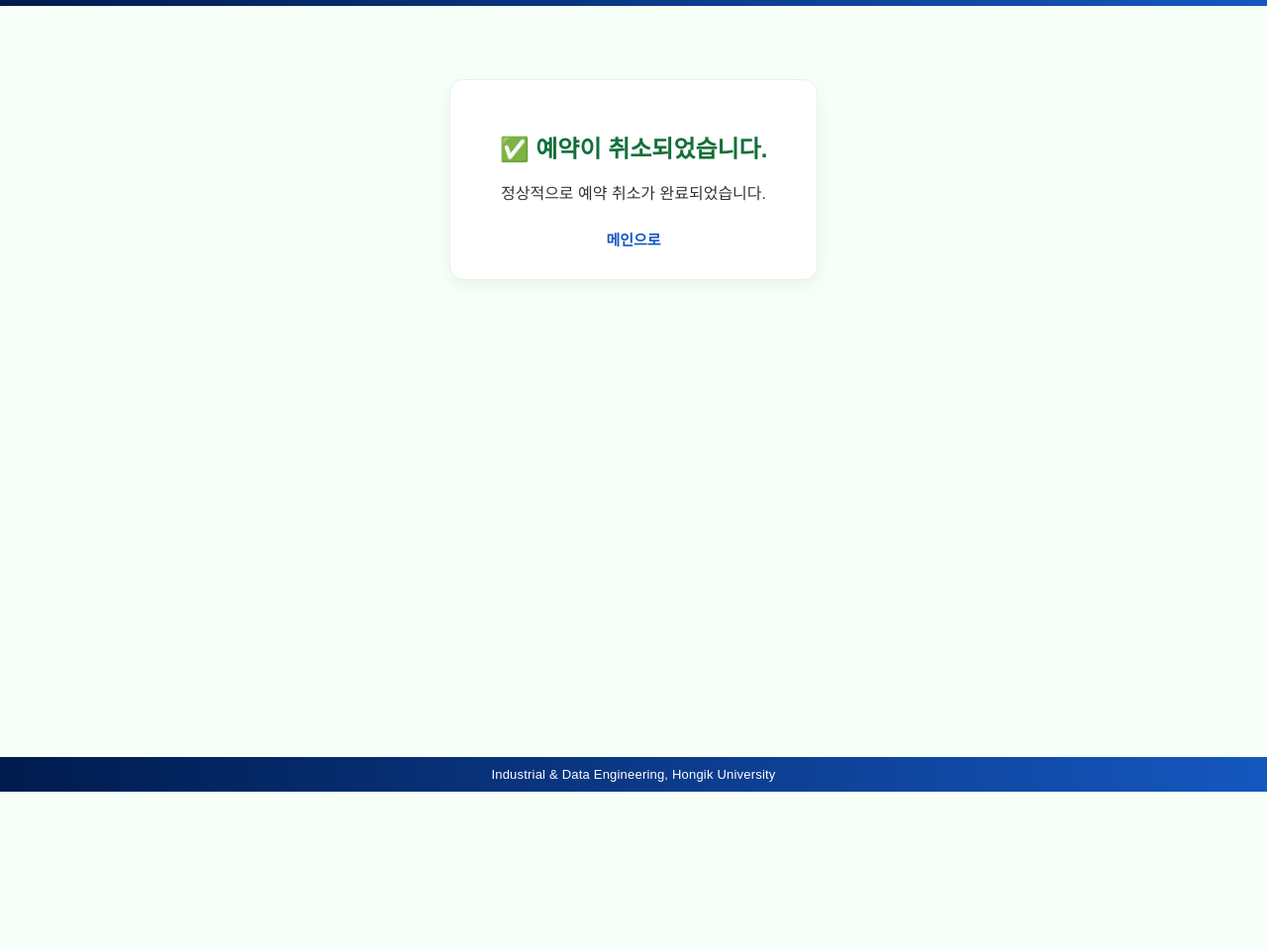
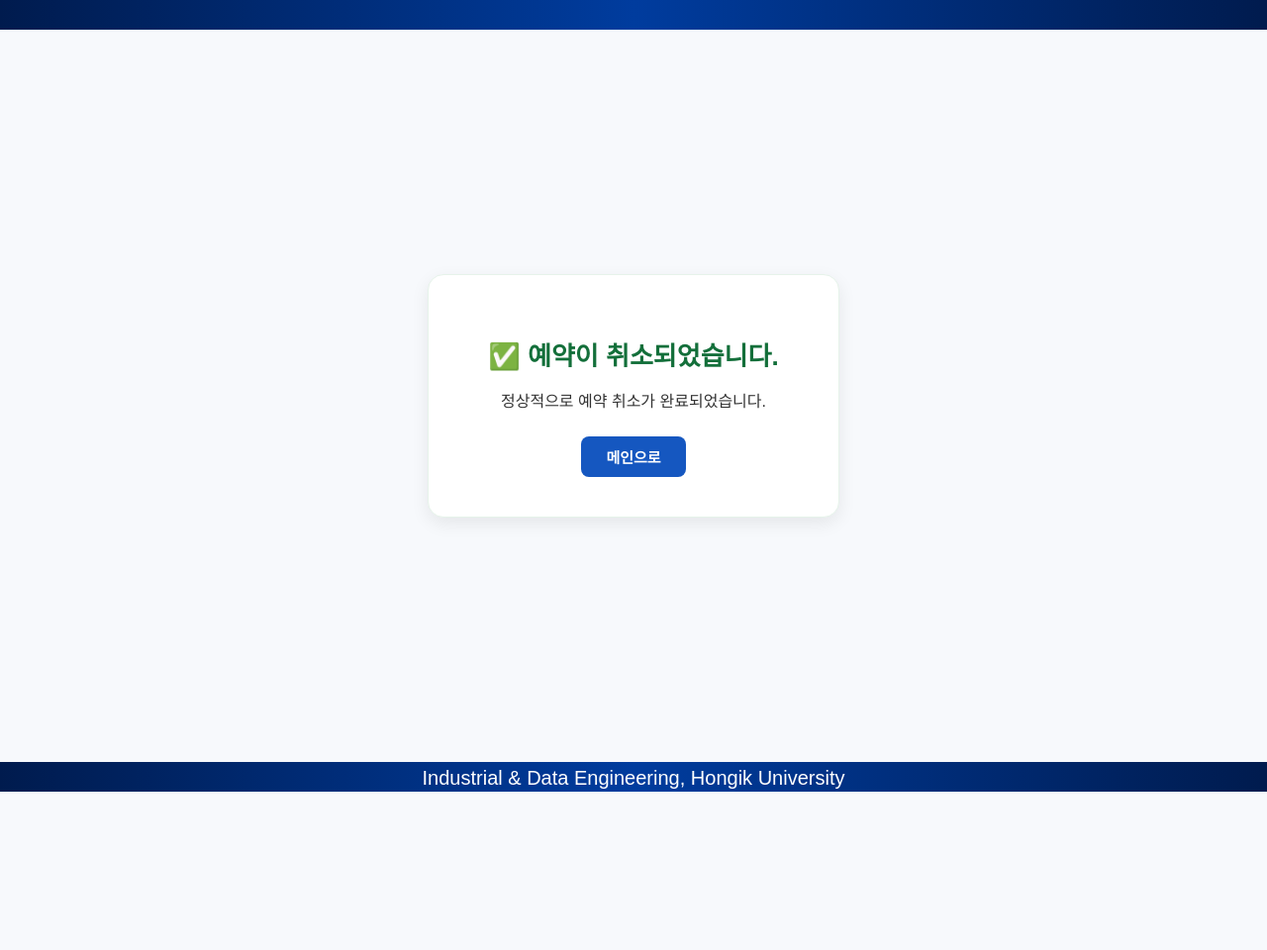
Before and after one commit to tmzkdl7412-web/studyroom-reservation, a Flask app: template templates/personal/cancel_success.html in a window 1280 px wide. Shown: the whole page at 99% size. After the commit the page ends 800 px from the top, so only its background shows below. Run offline with Flask 3, Linux system fonts and the light colour scheme; the template is opened without the code that fills it, so the values that code supplies are empty.

Commit message:
Update cancel_success.html

```diff
--- a/templates/personal/cancel_success.html
+++ b/templates/personal/cancel_success.html
@@ -6,51 +6,62 @@
   <style>
     body {
       font-family: "Noto Sans KR", sans-serif;
-      background: #f6fff8;
+      background: #f7f9fc;
       text-align: center;
-      padding: 80px;
       margin: 0;
       position: relative;
       min-height: 100vh;
+      display: flex;
+      justify-content: center;
+      align-items: center;
+      flex-direction: column;
     }
 
     .card {
       background: #fff;
       border: 1px solid #e6f3ea;
-      padding: 30px 50px;
-      border-radius: 14px;
-      box-shadow: 0 6px 18px rgba(0,0,0,.05);
-      display: inline-block;
+      padding: 40px 60px;
+      border-radius: 16px;
+      box-shadow: 0 6px 18px rgba(0,0,0,.08);
     }
 
     h2 {
       color: #136f3a;
       margin-bottom: 10px;
+      font-size: 26px;
+      font-weight: 700;
     }
 
     p {
       color: #333;
       margin-bottom: 25px;
+      font-size: 16px;
     }
 
     a {
-      color: #1557c0;
+      display: inline-block;
+      background-color: #1557c0;
+      color: #fff;
       text-decoration: none;
-      font-weight: 700;
+      font-weight: 600;
       font-size: 15px;
+      padding: 10px 25px;
+      border-radius: 8px;
+      transition: 0.2s;
     }
 
     a:hover {
-      text-decoration: underline;
+      background-color: #0d47a1;
+      transform: translateY(-2px);
     }
 
-    /* ✅ 상단/하단 네이비 라인 */
+    /* ✅ 상·하단 네이비 라인 (index.html 동일) */
     body::before,
     body::after {
       content: "";
-      height: 6px;
+      height: 30px;
       width: 100%;
-      background: linear-gradient(to right, #001B4E, #1557c0);
+      background: linear-gradient(to right, #001B4E, #003C9E, #001B4E);
       position: fixed;
       left: 0;
       z-index: 9999;
@@ -58,18 +69,17 @@
     body::before { top: 0; }
     body::after { bottom: 0; }
 
-    /* ✅ 하단 학과명 텍스트 */
-    footer {
+    /* ✅ 학과명 푸터 (index.html 동일) */
+    .eng-footer {
       position: fixed;
-      bottom: 0;
+      bottom: 2px;
       left: 0;
       width: 100%;
-      background: linear-gradient(to right,#001B4E,#1557c0);
+      text-align: center;
+      font-size: 20px;
       color: white;
-      text-align: center;
-      padding: 10px 0;
-      font-size: 13px;
-      letter-spacing: 0.2px;
+      z-index: 10000;
+      pointer-events: none;
     }
   </style>
 </head>
@@ -80,8 +90,8 @@
     <a href="/">메인으로</a>
   </div>
 
-  <footer>
+  <div class="eng-footer">
     Industrial &amp; Data Engineering, Hongik University
-  </footer>
+  </div>
 </body>
 </html>
```
